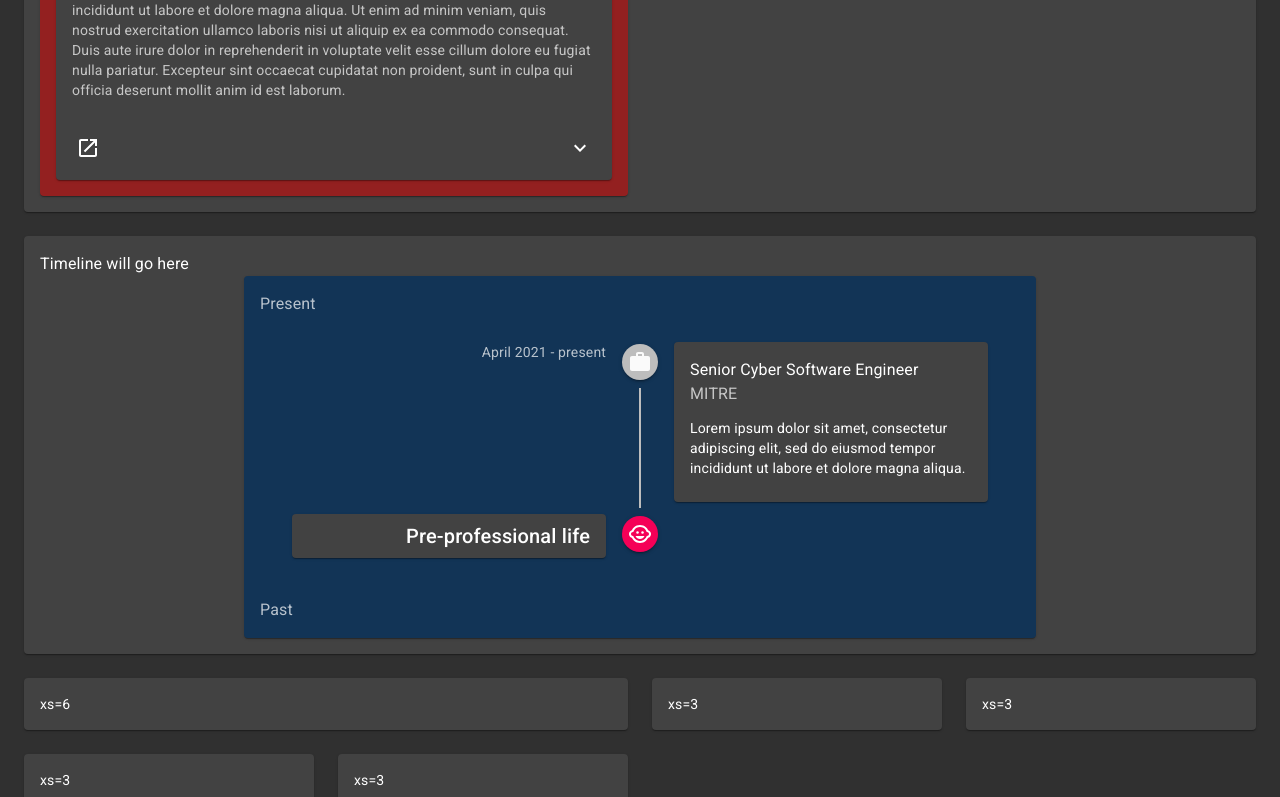
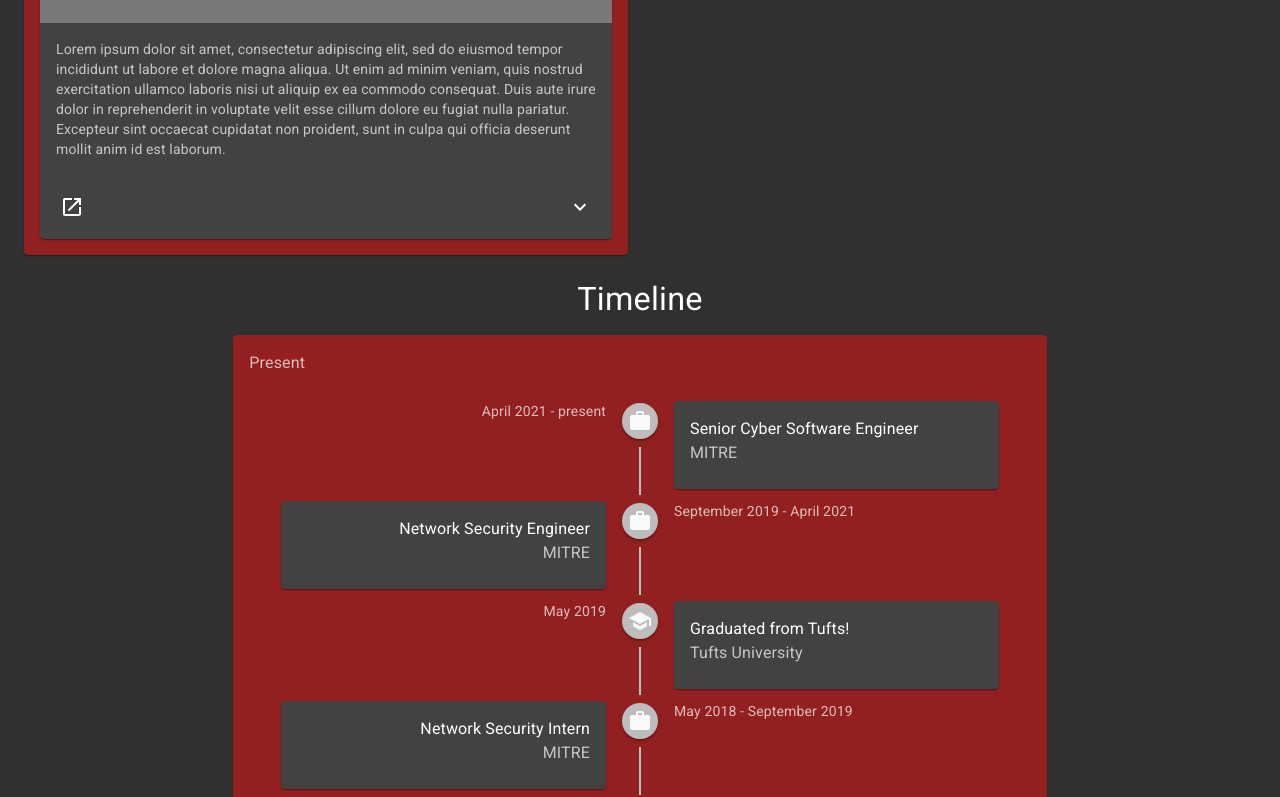
Before and after one commit to brinleym/personal-website, a React (Create React App) app in the folder react-client/: page / in a window 1280 px wide. Shown: the part 2003-2800 px from the top of the page. Built offline with nearby package versions, Linux system fonts and the light colour scheme; grey boxes are pictures that could not be loaded.

Commit message:
removed details from timeline items and added link to resume to app bar

```diff
--- a/react-client/src/components/CustomAppBar.js
+++ b/react-client/src/components/CustomAppBar.js
@@ -33,7 +33,13 @@
             Brinley Macnamara
           </Typography>
           <Button color="inherit">Blog</Button>
-          <Button color="inherit">Resume</Button>
+          <Button
+            color="inherit"
+            href="https://drive.google.com/file/d/1lydIVQw7hMTmeaTssO3KAzt2QNJE6Qn1/view?usp=sharing"
+            target="_blank"
+          >
+            Resume
+          </Button>
         </Toolbar>
       </AppBar>
     </div>
--- a/react-client/src/components/MyTimeline.js
+++ b/react-client/src/components/MyTimeline.js
@@ -24,9 +24,8 @@
 const useStyles = makeStyles((theme) => ({
   tempPaper: {
     padding: theme.spacing(2),
-    // textAlign: 'center',
     color: theme.palette.text.secondary,
-    backgroundColor: '#123456'
+    backgroundColor: theme.palette.primary.dark
   },
   paper: {
     padding: '6px 16px',
@@ -46,6 +45,41 @@
         title="Senior Cyber Software Engineer"
         place="MITRE"
         type="work"
+      >
+      </CustomTimelineItem>
+      <CustomTimelineItem
+        date="September 2019 - April 2021"
+        title="Network Security Engineer"
+        place="MITRE"
+        type="work"
+      >
+      </CustomTimelineItem>
+      <CustomTimelineItem
+        date="May 2019"
+        title="Graduated from Tufts!"
+        place="Tufts University"
+        type="school"
+      >
+      </CustomTimelineItem>
+      <CustomTimelineItem
+        date="May 2018 - September 2019"
+        title="Network Security Intern"
+        place="MITRE"
+        type="work"
+      >
+      </CustomTimelineItem>
+      <CustomTimelineItem
+        date="June 2017 - August 2017"
+        title="Cyber Security Intern"
+        place="State Street"
+        type="work"
+      >
+      </CustomTimelineItem>
+      <CustomTimelineItem
+        date="September 2015"
+        title="Started Tufts!"
+        place="Tufts University"
+        type="school"
       >
       </CustomTimelineItem>
       <TimelineItem>
--- a/react-client/src/components/Skeleton.js
+++ b/react-client/src/components/Skeleton.js
@@ -16,10 +16,10 @@
   },
   paper: {
     padding: theme.spacing(2),
-    // textAlign: 'center',
   },
-  tempTextPadding: {
-    paddingBottom: theme.spacing(2)
+  sectionTitle: {
+    paddingBottom: theme.spacing(2),
+    textAlign: 'center'
   }
 }));
 
@@ -31,23 +31,23 @@
       <Grid container spacing={3}>
         <Grid item xs={12}>
           <Paper className={classes.paper}>
-            <Typography variant="body1">Overview will go here</Typography>
+            <Typography variant="h4" className={classes.sectionTitle}>Overview</Typography>
             <Overview></Overview>
           </Paper>
         </Grid>
         <Grid item xs={12}>
-          <Paper className={classes.paper}>
-            <Typography variant="body1" className={classes.tempTextPadding}>Works will go here</Typography>
+          {/* <Paper className={classes.paper}> */}
+            <Typography variant="h4" className={classes.sectionTitle}>Work</Typography>
             <WorksGrid></WorksGrid>
-          </Paper>
+          {/* </Paper> */}
         </Grid>
         <Grid item xs={12}>
-          <Paper className={classes.paper}>
-            <Typography variant="body1">Timeline will go here</Typography>
+          {/* <Paper className={classes.paper}> */}
+            <Typography variant="h4" className={classes.sectionTitle}>Timeline</Typography>
             <MyTimeline></MyTimeline>
-          </Paper>
+          {/* </Paper> */}
         </Grid>
-        <Grid item xs={6}>
+{/*         <Grid item xs={6}>
           <Paper className={classes.paper}>xs=6</Paper>
         </Grid>
         <Grid item xs={3}>
@@ -61,7 +61,7 @@
         </Grid>
         <Grid item xs={3}>
           <Paper className={classes.paper}>xs=3</Paper>
-        </Grid>
+        </Grid> */}
       </Grid>
     </div>
   );
--- a/react-client/src/components/TimelineItemContentCard.js
+++ b/react-client/src/components/TimelineItemContentCard.js
@@ -8,22 +8,16 @@
   root: {
     // minWidth: 275,
   },
-  bullet: {
-    display: 'inline-block',
-    margin: '0 2px',
-    transform: 'scale(0.8)',
-  },
   title: {
     fontSize: 14,
   },
   pos: {
-    marginBottom: 12,
+    // marginBottom: 12,
   },
 });
 
 export default function TimelineItemContentCard(props) {
   const classes = useStyles();
-  const bull = <span className={classes.bullet}>•</span>;
 
   return (
     <Card className={classes.root}>
@@ -34,10 +28,10 @@
         <Typography className={classes.pos} color="textSecondary">
           {props.place}
         </Typography>
-        <Typography variant="body2" component="p">
+        {/* <Typography variant="body2" component="p">
           Lorem ipsum dolor sit amet, consectetur adipiscing elit, sed do eiusmod tempor
           incididunt ut labore et dolore magna aliqua.
-        </Typography>
+        </Typography> */}
       </CardContent>
     </Card>
   );
```
